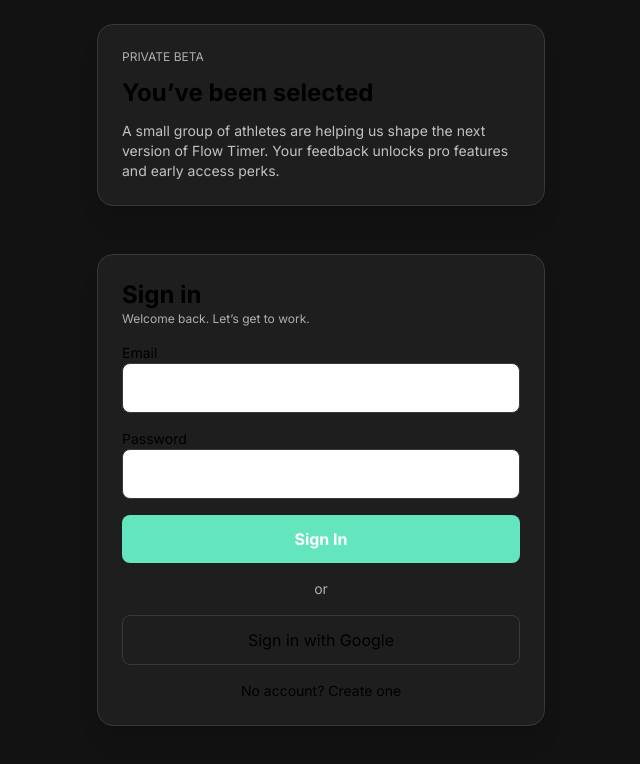
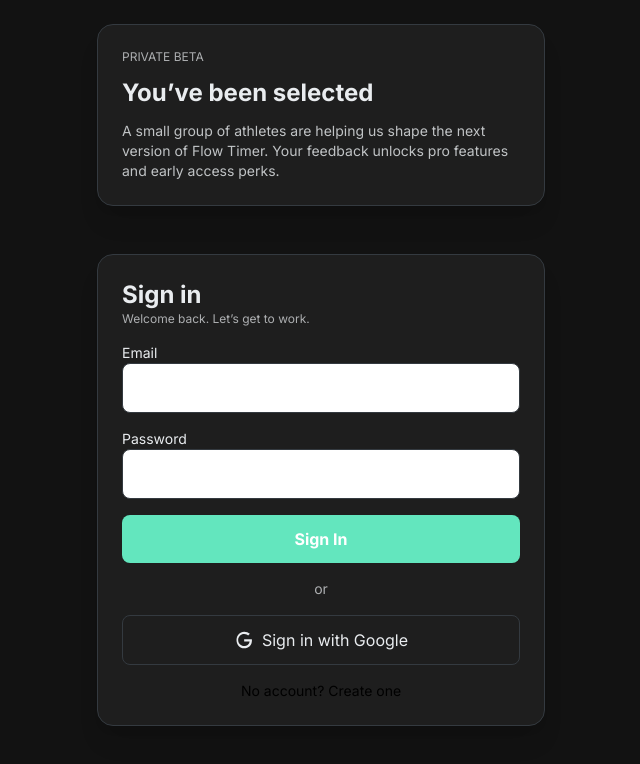
Before and after one commit to chagp/flow-timer-a-luxurious-pwa, a React (Vite) app: page /signin in a window 1280 px wide. Shown: the top 764 px of the page, without its empty margins (319-959 px from the left). Built offline with nearby package versions, Linux system fonts and the light colour scheme; no server answers.

Commit message:
feat(auth): improve sign-in contrast; add Google icon; deploy and configure Supabase (FLOW TIMER 2) auth URLs + email settings; add Edge Functions deployment

```diff
--- a/components/icons.tsx
+++ b/components/icons.tsx
@@ -119,3 +119,10 @@
     <line x1="21" y1="12" x2="9" y2="12"/>
   </svg>
 );
+
+// Google "G" logo
+export const GoogleIcon = (props: React.SVGProps<SVGSVGElement>) => (
+  <svg xmlns="http://www.w3.org/2000/svg" width="24" height="24" viewBox="0 0 24 24" fill="currentColor" {...props}>
+    <path d="M21.35,11.1H12.18V13.83H18.69C18.36,17.64 15.19,19.27 12.19,19.27C8.36,19.27 5,16.25 5,12C5,7.9 8.2,4.73 12.19,4.73C14.76,4.73 16.04,5.72 16.96,6.55L19.05,4.64C17.22,3.03 15,2 12.19,2C6.92,2 3,6.5 3,12C3,17.5 6.92,22 12.19,22C17.6,22 21.54,18.33 21.54,12.29C21.54,11.76 21.48,11.41 21.35,11.1Z" />
+  </svg>
+);
--- a/src/pages/SignIn.tsx
+++ b/src/pages/SignIn.tsx
@@ -1,6 +1,7 @@
 import React, { useEffect, useRef, useState } from 'react';
 import { Link, useNavigate } from 'react-router-dom';
 import { useAuth } from '@/src/context/AuthContext';
+import { GoogleIcon } from '@/components/icons';
 
 export default function SignIn() {
   const { signIn, signInWithGoogle, session, refreshSession } = useAuth();
@@ -58,7 +59,7 @@
         >
           <div className="space-y-3">
             <div className="text-xs uppercase tracking-wide text-light-text/70 dark:text-dark-text/70">Private beta</div>
-            <h2 className="text-2xl font-bold">You’ve been selected</h2>
+            <h2 className="text-2xl font-bold text-light-text dark:text-dark-text">You’ve been selected</h2>
             <p className="text-sm text-light-text/80 dark:text-dark-text/80">
               A small group of athletes are helping us shape the next version of Flow Timer.
               Your feedback unlocks pro features and early access perks.
@@ -76,12 +77,12 @@
           className={`w-full max-w-md space-y-4 bg-light-card dark:bg-dark-card p-6 rounded-2xl border border-light-border dark:border-dark-border shadow-xl transition-all duration-500 ${formVisible ? 'opacity-100 translate-y-0' : 'opacity-0 translate-y-2'} ${highlight ? 'ring-2 ring-light-accent/60 dark:ring-dark-accent/60' : ''}`}
         >
         <div className="space-y-1 mb-1">
-          <h1 className="text-2xl font-semibold">Sign in</h1>
+          <h1 className="text-2xl font-semibold text-light-text dark:text-dark-text">Sign in</h1>
           <p className="text-xs text-light-text/70 dark:text-dark-text/70">Welcome back. Let’s get to work.</p>
         </div>
         {error && <div className="text-red-500 text-sm">{error}</div>}
         <div className="space-y-1">
-          <label className="block text-sm">Email</label>
+          <label className="block text-sm text-light-text dark:text-dark-text">Email</label>
           <input
             type="email"
             value={email}
@@ -91,7 +92,7 @@
           />
         </div>
         <div className="space-y-1">
-          <label className="block text-sm">Password</label>
+          <label className="block text-sm text-light-text dark:text-dark-text">Password</label>
           <input
             type="password"
             value={password}
@@ -104,7 +105,12 @@
           {loading ? 'Signing in…' : 'Sign In'}
         </button>
         <div className="text-center text-sm text-light-text/70 dark:text-dark-text/70">or</div>
-        <button type="button" onClick={handleGoogle} className="w-full py-3 rounded-lg border border-light-border dark:border-dark-border hover:bg-white/5 transition">
+        <button
+          type="button"
+          onClick={handleGoogle}
+          className="w-full py-3 rounded-lg border border-light-border dark:border-dark-border hover:bg-white/5 transition text-light-text dark:text-dark-text flex items-center justify-center gap-2"
+        >
+          <GoogleIcon className="w-5 h-5" />
           Sign in with Google
         </button>
         <div className="text-center text-sm">
```
Also changed, not shown: 1 other file (tests, documents, lock files or other folders).
